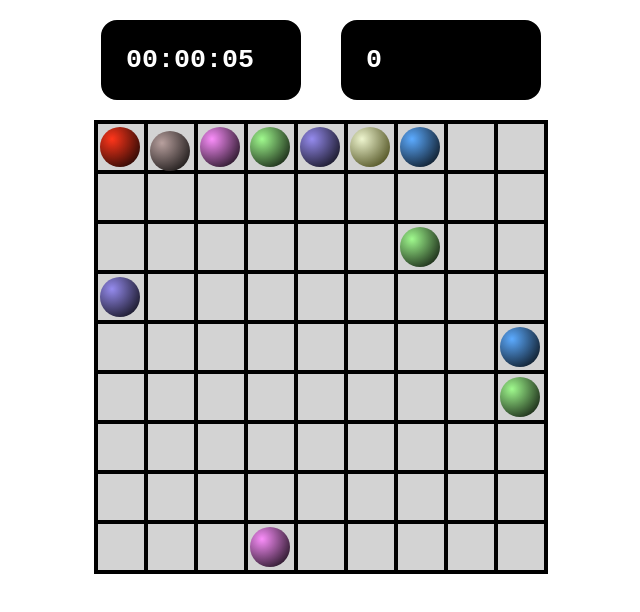
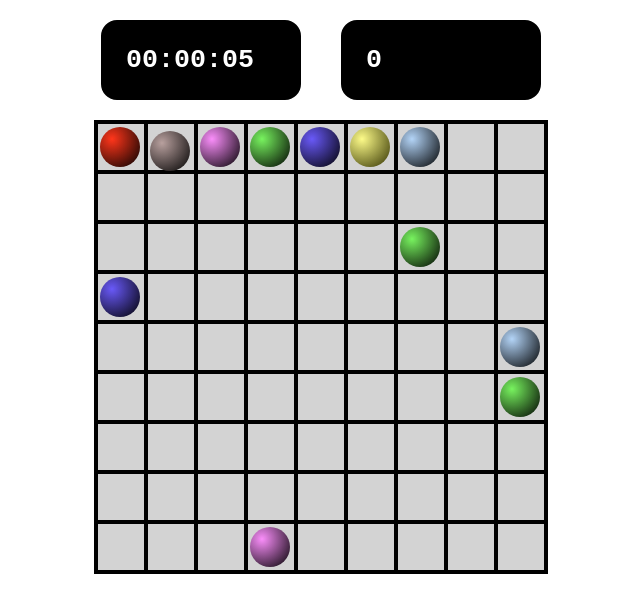
Before and after one commit to LLPeterX/Lines, a plain HTML site: page index.html in a window 1280 px wide. Shown: the whole page, without its empty margins (319-959 px from the left). Drawn offline with Linux system fonts and the light colour scheme.

Commit message:
clean & simplify code

```diff
--- a/colors.css
+++ b/colors.css
@@ -1,7 +1,20 @@
+.ball {
+  display: inline-block;
+  position: relative;
+  border-radius: 50%;
+  height: 40px;
+  width: 40px;
+  top: 2px;
+  left: 2px;
+  margin: 0;
+  z-index: 1;
+}
+
+
 .cyan {
-  background: -webkit-radial-gradient(30% 30%, circle, #5cabff, #000);
-  background: -moz-radial-gradient(30% 30%, circle, #5cabff, #000);
-  background: radial-gradient(30% 30%, circle, #5cabff, #000);
+  background: -webkit-radial-gradient(30% 30%, circle, #b3d4f7, #000);
+  /* background: -moz-radial-gradient(30% 30%, circle, #5cabff, #000); */
+  /* background: radial-gradient(30% 30%, circle, #5cabff, #000); */
 }
 
 .red {
@@ -23,19 +36,19 @@
 }
 
 .green {
-  background: -webkit-radial-gradient(30% 30%, circle, #a0fa8e, #000);
-  background: -moz-radial-gradient(30% 30%, circle, #a0fa8e, #000);
-  background: radial-gradient(30% 30%, circle, #a0fa8e, #000);
+  background: -webkit-radial-gradient(30% 30%, circle, #78f35f, #000);
+  background: -moz-radial-gradient(30% 30%, circle, #78f35f, #000);
+  background: radial-gradient(30% 30%, circle, #78f35f, #000);
 }
 
 .blue {
-  background: -webkit-radial-gradient(30% 30%, circle, #958bee, #000);
-  background: -moz-radial-gradient(30% 30%, circle, #958bee, #000);
-  background: radial-gradient(30% 30%, circle, #958bee, #000);
+  background: -webkit-radial-gradient(30% 30%, circle, #6959f8, #000);
+  /* background: -moz-radial-gradient(30% 30%, circle, #958bee, #000);
+  background: radial-gradient(30% 30%, circle, #958bee, #000); */
 }
 
 .yellow {
-  background: -webkit-radial-gradient(30% 30%, circle, #eef5cf, rgb(50, 50, 0));
-  background: -moz-radial-gradient(30% 30%, circle, #eef5cf, rgb(50, 50, 0));
-  background: radial-gradient(30% 30%, circle, #eef5cf, rgb(40, 40, 0));
+  background: -webkit-radial-gradient(30% 30%, circle, #fdfb89, rgb(50, 50, 0));
+  /* background: -moz-radial-gradient(30% 30%, circle, #eef5cf, rgb(50, 50, 0));
+  background: radial-gradient(30% 30%, circle, #eef5cf, rgb(40, 40, 0)); */
 }
--- a/script.js
+++ b/script.js
@@ -155,7 +155,7 @@ function moveBall() {
   newCell.appendChild(ball);
   oY = y;
   oX = x;
-  if (path.length === 0) { // переместили шарик.
+  if (path.length === 0) { // достигли финальной точки
     clearInterval(animTimer);
     // stopBounce();
     isMoving = false;
@@ -249,6 +249,7 @@ function handleClick(e) {
 function startGame() {
   clearBoard();
   resetTimer();
+  score = 0;
   setScore(0);
 }
 
@@ -264,13 +265,10 @@ document.addEventListener('DOMContentLoaded', () => {
 
   startGame();
   // размещаем сначала 5 случайных шариков
-  placeBall(0, 0, "red");
-  placeBall(0, 1, "brown");
-  placeBall(0, 2, "pink");
-  placeBall(0, 3, "green");
-  placeBall(0, 4, "blue");
-  placeBall(0, 5, "yellow");
-  placeBall(0, 6, "cyan");
+  // тест: щарики всех цветов
+  for (let i = 0; i < COLORS.length; i++) {
+    placeBall(0, i, COLORS[i]);
+  }
   placeRandomBalls(5);
   //placeRandomBalls(5, 'red');
   startBounce(0, 1);
--- a/style.css
+++ b/style.css
@@ -25,20 +25,6 @@
   color: white;
 }
 
-/* #score {
-  width: 100px;
-  margin: 20px;
-  font-size: 30pt;
-  font-family: 'Courier New', Courier, monospace;
-  font-weight: 900;
-  padding: 20px;
-  border: 5px solid black;
-  border-radius: 16px;
-  background-color: black;
-  color: white;
-} */
-
-
 #board, table {
   border: 2px solid black;
   box-sizing: border-box;
@@ -54,18 +40,6 @@
   height: 50px;
 }
 
-.ball {
-  display: inline-block;
-  position: relative;
-  border-radius: 50%;
-  height: 40px;
-  width: 40px;
-  top: 2px;
-  left: 2px;
-  margin: 0;
-  z-index: 1;
-}
-
 .score_timer {
   display: flex;
   flex-direction: row;
```
